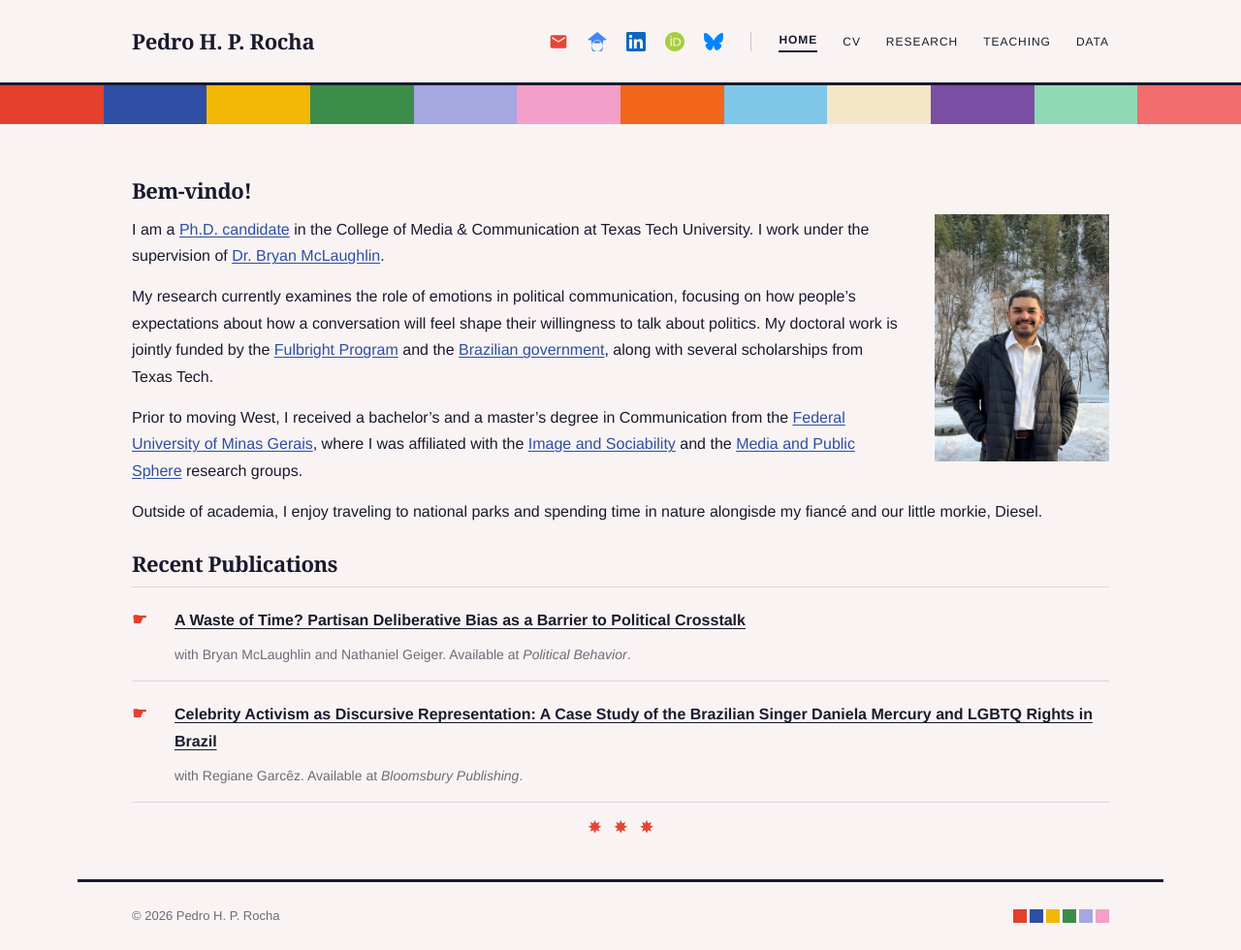
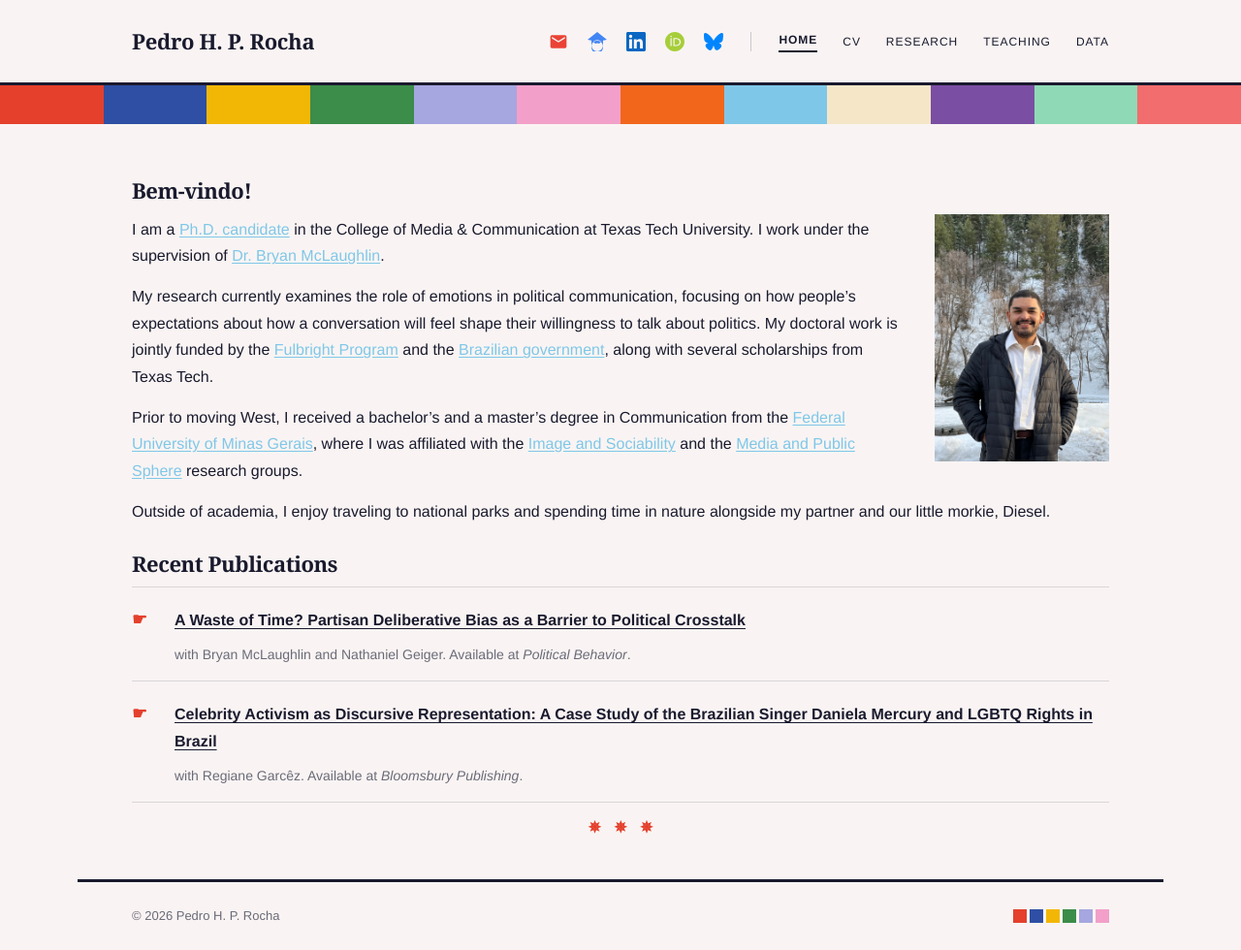
Before and after one commit to pedrohprocha/pedrohprocha.github.io, a Jekyll site: the page built from index.md, in a window 1280 px wide. Shown: the whole page at 97% size. Built offline with Jekyll 4.4.1, drawn with Linux system fonts in a browser that asks for light colours; some web fonts are replaced.

Commit message:
your message here

```diff
--- a/assets/css/main.css
+++ b/assets/css/main.css
@@ -100,11 +100,11 @@ body {
 img { max-width: 100%; display: block; }
 
 a {
-    color: var(--t2);
+    color: var(--t8);
     text-decoration: underline;
     text-underline-offset: 2px;
 }
-a:hover { color: var(--t1); }
+a:hover { color: var(--t7); }
 
 p { margin-bottom: 1rem; }
 
--- a/index.md
+++ b/index.md
@@ -13,7 +13,7 @@ My research currently examines the role of emotions in political communication,
 
 Prior to moving West, I received a bachelor’s and a master’s degree in Communication from the [Federal University of Minas Gerais](http://www.ppgcom.fafich.ufmg.br/indexi.php), where I was affiliated with the [Image and Sociability](https://www.fafich.ufmg.br/gris/) and the [Media and Public Sphere](https://grupoemeblog.wordpress.com/) research groups.
 
-Outside of academia, I enjoy traveling to national parks and spending time in nature alongisde my fiancé and our little morkie, Diesel.
+Outside of academia, I enjoy traveling to national parks and spending time in nature alongside my partner and our little morkie, Diesel.
 
 ## Recent Publications
 
```
